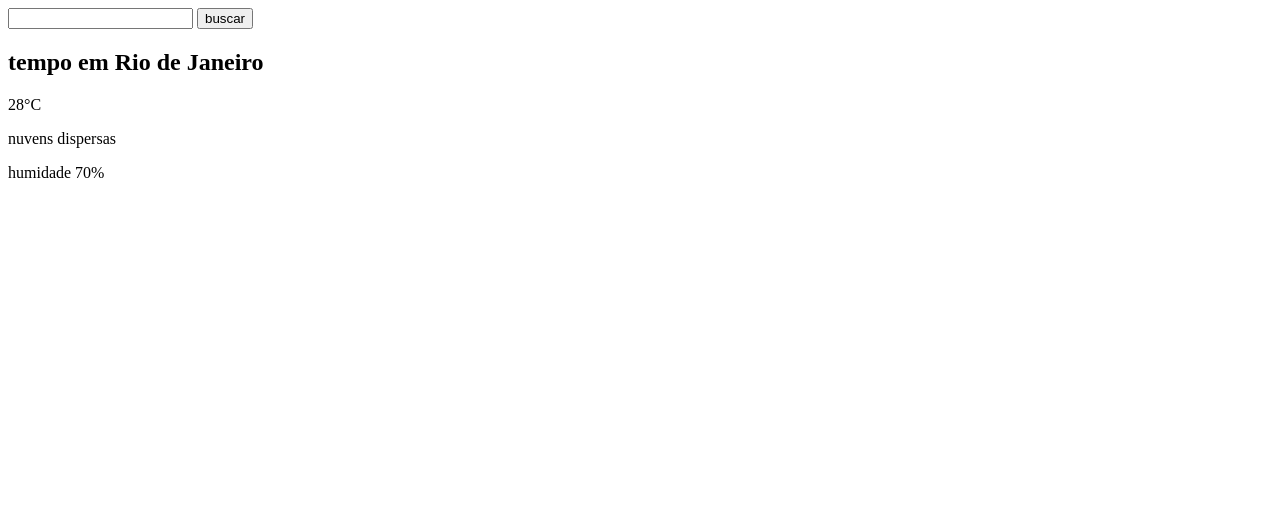
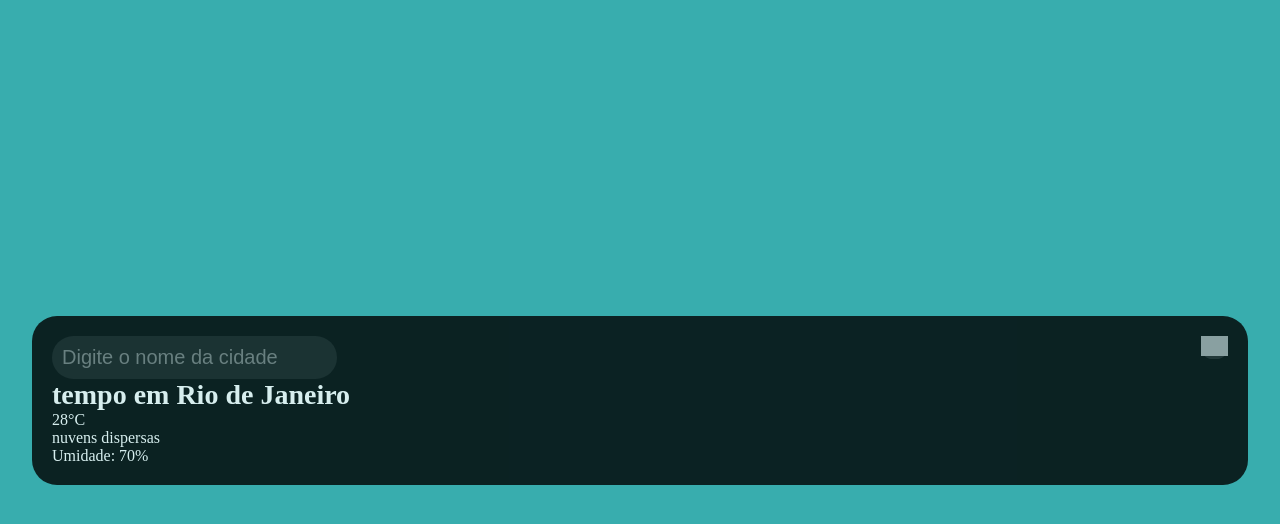
Before and after one commit to SamuelVictorMedeiros/web-platform-levujw, a plain HTML site: page index.html in a window 1280 px wide. Drawn offline with Linux system fonts and the light colour scheme; grey boxes are pictures that could not be loaded.

Commit message:
2 files modified

```diff
--- a/index.html
+++ b/index.html
@@ -8,18 +8,28 @@
   <title>document</title>
 </head>
 <body>
-    <input>
-    <button>buscar</button>
-    <h2>tempo em Rio de Janeiro</h2>
-    <p>28°C</p>
 
-    <p>nuvens dispersas</p>
-    <p>humidade 70%</p>
+  <div class="caixa-maior">
+
+    <input placeholder="Digite o nome da cidade">
+    <button>
+      <img class="lupa" src="https://www.svgrepo.com/show/488200/find.svg">
+    </button>
 
 
+    <div>
+
+    <h2>tempo em Rio de Janeiro</h2>
+    <p class="temp">28°C</p>
+
+    <p class="descricao">nuvens dispersas
+    </p>
+    <p>Umidade: 70%</p>
+
+    </div>
 
 
-
+  </div>
 
 </body>
 </html>
--- a/styles.css
+++ b/styles.css
@@ -0,0 +1,68 @@
+*{
+  margin: 0;
+  padding: 0;
+  box-sizing: border-box;
+}
+
+body{
+   display: flex;
+   justify-content: center;
+   align-items:center;
+   height: 100vh; /* altura / vh - altura */
+   width: 100vw; /* vw - largura */
+   background-color: #38ADAE;
+}
+
+.caixa-maior{
+  background-color: black;/* troca cor de fundo */
+  width: 95%; /* largura */
+  opacity: 0.8; /*transparencia do item */
+  padding: 20px;
+  border-radius: 25px;
+
+}
+
+input{
+   border: none; /* borda do elemento */
+   outline: none; /* borda quando seleciona o elemento de dentro pra fora */
+   padding: 10px; /*espacamento interno */
+   border-radius:24px; /* arredonda as bordas */
+   font-size: 20px;
+   background-color: #7c7c7c2b;
+   cursor: pointer;
+
+}
+
+button{
+    border: none;
+    outline:none;
+    border-radius: 50px;
+    background-color: #7c7c7c3b;
+    float: right;
+}
+
+button:hover{
+  background-color: #7c7c7c6b;
+}
+
+
+
+
+.lupa{
+  height: 20px;
+}
+
+h2{
+  color: white;
+  font-size: 28px; /* tamanho do texto */
+}
+.temp{
+  color: white;
+}
+
+.descricao{
+  color: white;
+}
+p{
+  color:white;
+}
```
